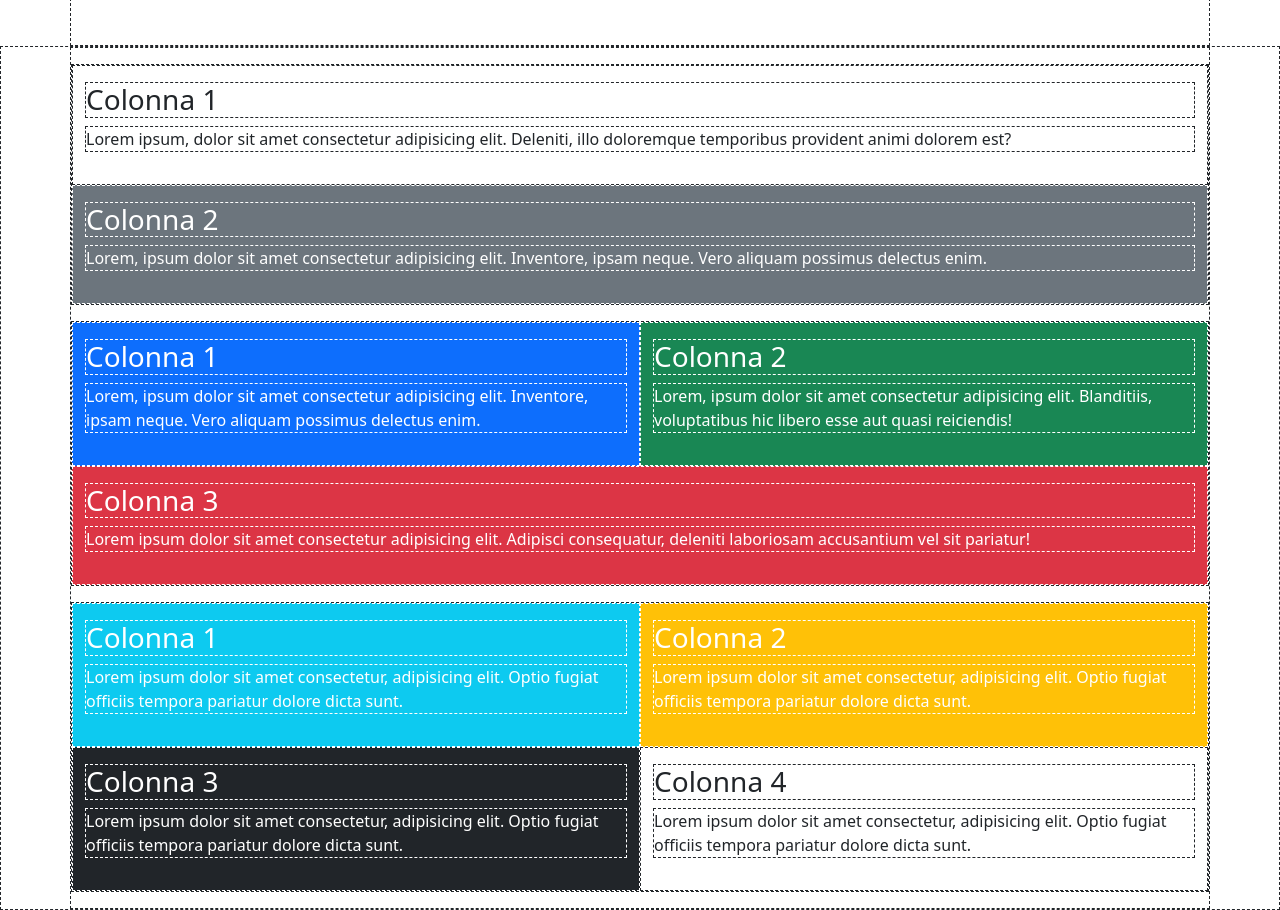
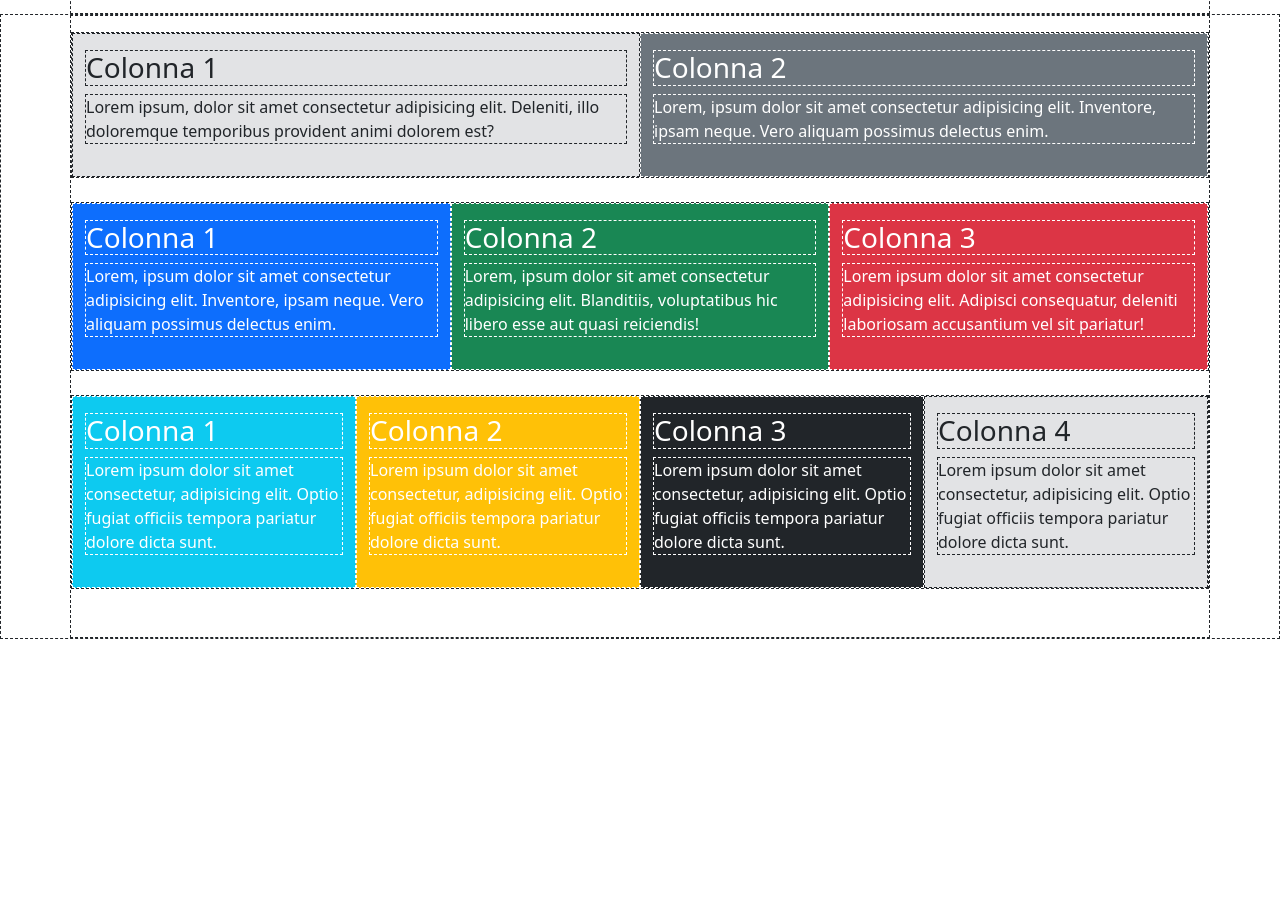
Before and after one commit to Diana-Petruccetti/htmlcss-bootstrap-layout, a plain HTML site: page index.html in a window 1280 px wide. Shown: the part 152-1062 px from the top of the page. After the commit the page ends 800 px from the top, so only its background shows below. Drawn offline with nearby package versions, Linux system fonts and the light colour scheme.

Commit message:
container md finished

```diff
--- a/index.html
+++ b/index.html
@@ -10,7 +10,7 @@
 <body class="debug">
 
     <!-- header -->
-    <header class="container-sm text-center py-5">
+    <header class="container-sm container-md text-center pt-5 pb-3">
         <h1>Bootstrap 5 Responsive Grid</h1>
         <div class="py-2">Layout a griglia con diversi breakpoint (sm, md, lg)</div>
     </header>
@@ -18,17 +18,19 @@
 
     <!-- main -->
     <main>
-        <div class="container-sm">
+        <div class="container-sm container-md">
 
             <!-- first row -->
             <div class="row my-3">
-                <div class="py-3 col-sm-12">
+                <!-- col-1 -->
+                <div class="bg-secondary-subtle py-3 col-sm-12 col-md-6">
                     <h3>Colonna 1</h3>
                     <p>
                         Lorem ipsum, dolor sit amet consectetur adipisicing elit. Deleniti, illo doloremque temporibus provident animi dolorem est?
                     </p>
                 </div>
-                <div class="bg-secondary text-white py-3 col-sm-12">
+                <!-- col-2 -->
+                <div class="bg-secondary text-white py-3 col-sm-12 col-md-6">
                     <h3>Colonna 2</h3>
                     <p>
                         Lorem, ipsum dolor sit amet consectetur adipisicing elit. Inventore, ipsam neque. Vero aliquam possimus delectus enim.
@@ -38,20 +40,23 @@
             <!-- end-first row -->
 
             <!-- second row -->
-             <div class="row my-3">
-                <div class="bg-primary text-white py-3 col-sm-6">
+             <div class="row my-4">
+                <!-- col-1 -->
+                <div class="bg-primary text-white py-3 col-sm-6 col-md-4">
                     <h3>Colonna 1</h3>
                     <p>
                         Lorem, ipsum dolor sit amet consectetur adipisicing elit. Inventore, ipsam neque. Vero aliquam possimus delectus enim.
                     </p>
                 </div>
-                <div class="bg-success text-white py-3 col-sm-6">
+                <!-- col-2 -->
+                <div class="bg-success text-white py-3 col-sm-6 col-md-4">
                     <h3>Colonna 2</h3>
                     <p>
                         Lorem, ipsum dolor sit amet consectetur adipisicing elit. Blanditiis, voluptatibus hic libero esse aut quasi reiciendis!
                     </p>
                 </div>
-                <div class="bg-danger text-white py-3 col-sm-12">
+                <!-- col-3 -->
+                <div class="bg-danger text-white py-3 col-sm-12 col-md-4">
                     <h3>Colonna 3</h3>
                     <p>
                         Lorem ipsum dolor sit amet consectetur adipisicing elit. Adipisci consequatur, deleniti laboriosam accusantium vel sit pariatur!
@@ -61,26 +66,30 @@
              <!-- end-second row -->
 
             <!-- third row -->
-             <div class="row my-3">
-                <div class="bg-info text-white py-3 col-sm-6">
+             <div class="row mb-5">
+                <!-- col-1 -->
+                <div class="bg-info text-white py-3 col-sm-6 col-md-3">
                     <h3>Colonna 1</h3>
                     <p>
                         Lorem ipsum dolor sit amet consectetur, adipisicing elit. Optio fugiat officiis tempora pariatur dolore dicta sunt.
                     </p>
                 </div>
-                <div class="bg-warning text-white py-3 col-sm-6">
+                <!-- col-2 -->
+                <div class="bg-warning text-white py-3 col-sm-6 col-md-3">
                     <h3>Colonna 2</h3>
                     <p>
                         Lorem ipsum dolor sit amet consectetur, adipisicing elit. Optio fugiat officiis tempora pariatur dolore dicta sunt.
                     </p>
                 </div>
-                <div class="bg-dark text-white py-3 col-sm-6">
+                <!-- col-3 -->
+                <div class="bg-dark text-white py-3 col-sm-6 col-md-3">
                     <h3>Colonna 3</h3>
                     <p>
                         Lorem ipsum dolor sit amet consectetur, adipisicing elit. Optio fugiat officiis tempora pariatur dolore dicta sunt.
                     </p>
                 </div>
-                <div class="py-3 col-sm-6">
+                <!-- col-4 -->
+                <div class="bg-secondary-subtle py-3 col-sm-6 col-md-3">
                     <h3>Colonna 4</h3>
                     <p>
                         Lorem ipsum dolor sit amet consectetur, adipisicing elit. Optio fugiat officiis tempora pariatur dolore dicta sunt.
```
